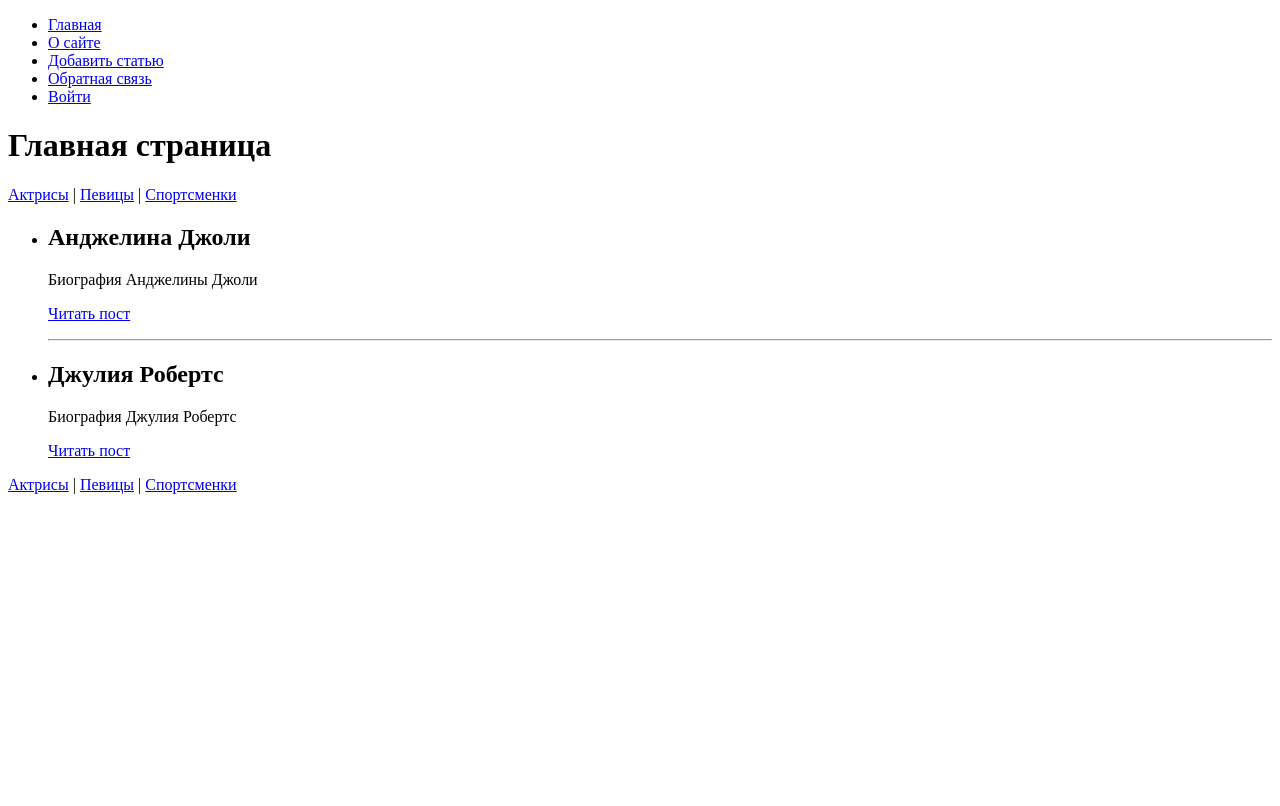
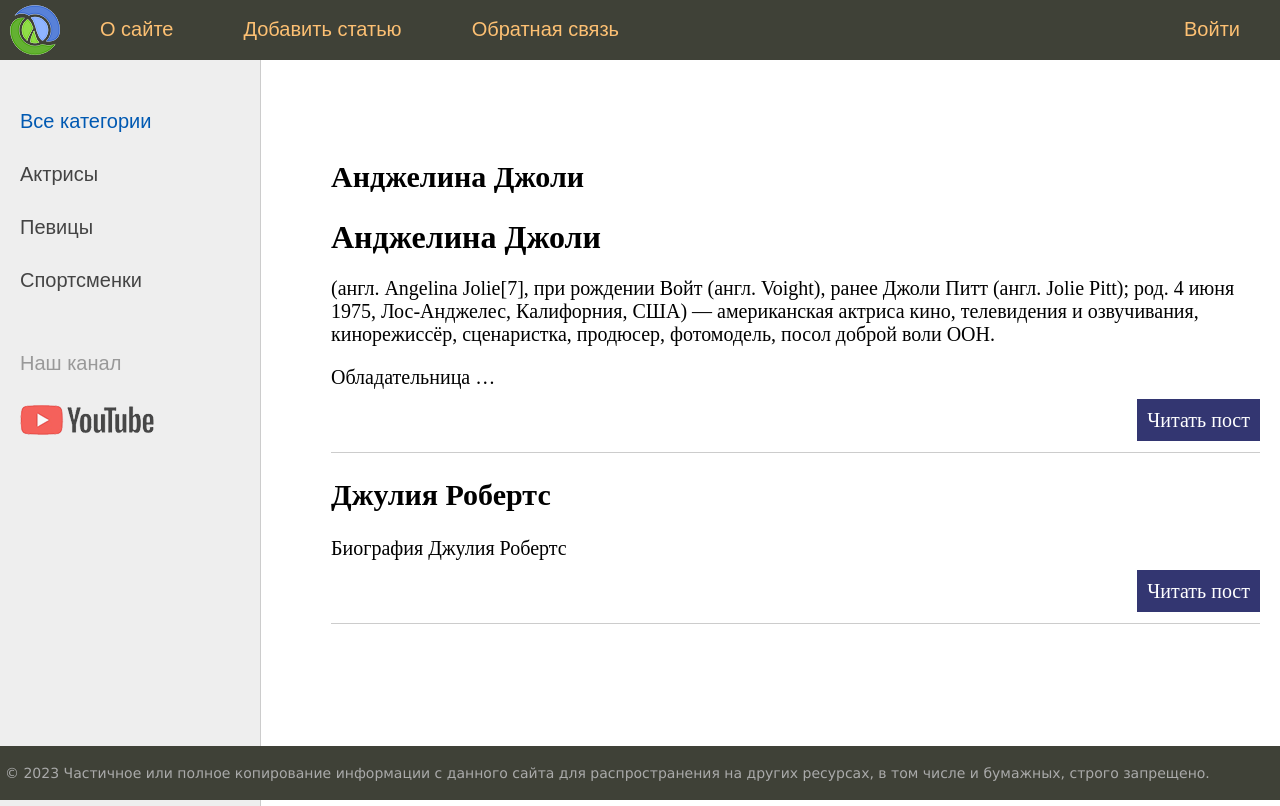
Before and after one commit to egorchik9100/DjangoApp, a Django app: page / in a window 1280 px wide. Before the commit the page ends 494 px from the top, so only its background shows below. Run offline with Django 5.2, Linux system fonts and the light colour scheme.

Commit message:
Доработка шаблонов

```diff
--- a/sitewomen/templates/base.html
+++ b/sitewomen/templates/base.html
@@ -1,17 +1,69 @@
+{% load static %}
+{% load womentags %}
 <!DOCTYPE html>
+<html>
 <head>
-    <meta charset="UTF-8">
-    <title>{{ title }}</title>
+	<title>{{title}}</title>
+	<link type="text/css" href="{% static 'women/css/styles.css' %}" rel="stylesheet" />
+	<meta http-equiv="Content-Type" content="text/html; charset=utf-8">
+	<link rel="shortcut icon" href="{% static 'women/images/main.ico' %}" type="image/x-icon"/>
+	<meta name="viewport" content="width=device-width, initial-scale=1.0">
 </head>
 <body>
-<ul>
-    <li><a href="{% url 'home' %}">Главная</a></li>
-    {% for m in menu %}
-    {% if not forloop.last %}<li>{% else %}<li class="last">{% endif %}
-         <a href="{% url m.url_name %}">{{ m.title }}</a>
-    </li>
+<table class="table-page" border=0 cellpadding="0" cellspacing="0">
+<tr><td valign=top>
+{% block mainmenu %}
+		<div class="header">
+			<ul id="mainmenu" class="mainmenu">
+			<li class="logo"><a href="{% url 'home' %}"><div class="logo"></div></a></li>
+{% for m in menu %}
+	{% if not forloop.last %}<li>{% else %}<li class="last">{% endif %}
+		<a href="{% url m.url_name %}">{{m.title}}</a></li>
 {% endfor %}
-</ul>
-{% block content %} {% endblock %}
+			</ul>
+			<div class="clear"></div>
+		</div>
+{% endblock mainmenu %}
+
+
+<table class="table-content" border=0 cellpadding="0" cellspacing="0">
+<tr>
+<!-- Sidebar слева -->
+	<td valign="top" class="left-chapters">
+	<ul id="leftchapters">
+		{% if cat_selected == 0 or cat_selected is None %}
+		<li class="selected">Все категории</li>
+		{% else %}
+		<li><a href="{% url 'home' %}">Все категории</a></li>
+		{% endif %}
+		{% show_categories cat_selected %}
+		<li class="share">
+		<p>Наш канал</p>
+		<a class="share-yt" href="https://www.youtube.com/channel/UClJzWfGWuGJL2t-3dYKcHTA/playlists" target="_blank" rel="nofollow"></a>
+		</li>
+	</ul>
+</td>
+<!-- Конец Sidebar'а -->
+<td valign="top" class="content">
+	<!-- Хлебные крошки -->
+	{% block breadcrumbs %}
+	{% endblock %}
+
+<!-- Блок контента -->
+	<div class="content-text">
+{% block content %}
+{% endblock %}
+	</div>
+<!-- Конец блока контента -->
+
+</td></tr></table>
+</td></tr>
+<!-- Footer -->
+<tr><td valign=top>
+	<div id="footer">
+		<p>&copy; 2023 Частичное или полное копирование информации с данного сайта для распространения на других ресурсах, в том числе и бумажных, строго запрещено.</p>
+	</div>
+</td></tr></table>
+<!-- Конец footer'а и страницы -->
 </body>
 </html>
--- /dev/null
+++ b/sitewomen/women/static/women/css/styles.css
@@ -0,0 +1,409 @@
+html, body {
+	font-family: 'Arial';
+	margin: 0;
+	padding: 0;
+	height: 100%;
+	width: 100%;
+	color: #444;
+}
+
+a {
+	color: #0059b2;
+	text-decoration: none;
+}
+a:hover {
+	color: #CC0000;
+	text-decoration: underline;
+}
+
+img {max-width: 600px; height: auto;}
+
+img.img-article-left {
+	max-width: 300px;
+	height: auto;
+	float: left;
+	padding: 0 10px 10px 0;
+}
+
+img.img-article-left.thumb {
+	max-width: 150px;
+	height: auto;
+}
+
+p.link-read-post {
+	text-align: right;
+}
+p.link-read-post a {
+	padding: 10px;
+	min-width: 100px;
+	background: #333671;
+	color: #fff;
+	text-decoration: none;
+}
+
+div.article-panel {
+    background: #eee;
+    padding: 5px 10px 5px 10px;
+    box-sizing: border-box;
+    overflow: hidden;
+    color: #555;
+}
+div.article-panel p.first {
+    margin: 0;
+    float: left;
+}
+div.article-panel p.last {
+    margin: 0;
+    float: right;
+}
+
+ul.list-articles {
+	list-style: none;
+	margin: 0;
+	padding: 0;
+}
+ul.list-articles li {
+	border-bottom: 1px solid #ccc;
+}
+
+.table-page {
+	width: 100%;
+	height: 100%;
+	vertical-align: top;
+}
+.table-page tr {height: 100%;}
+
+.clear {clear: both;}
+
+.header {
+	background: #3F4137;
+	height: 60px;
+}
+
+.logo {
+	background: url('../images/logo.png') no-repeat 10px 5px;
+	width: 70px;
+	height: 60px;
+}
+
+ul.mainmenu {
+	list-style: none;
+	margin: 0;
+	padding: 0;
+	height: 60px;
+	color: #fdc073;
+	font-size: 20px;
+	overflow: hidden;
+}
+ul.mainmenu li {
+	float: left;
+	margin: 18px 40px 0 30px;
+}
+ul.mainmenu li.logo {margin: 0;}
+ul.mainmenu li.last {float: right;}
+
+ul.mainmenu li a {
+	color: #fdc073;
+	text-decoration: none;
+}
+ul.mainmenu li a:hover {
+	color: #FDA83D;
+}
+
+.panelitems {
+	text-align: center;
+}
+
+ul.langitem {
+	list-style: none;
+	display: inline-block;
+	margin: 30px;
+	padding: 0;
+	max-width: 300px
+}
+ul.langitem li {
+	margin: 10px 0 0 0;
+	width: 100%;
+}
+ul.langitem li.image {
+	margin: 0;
+	text-align: center;
+	width: 100%;
+	height: 250px;
+	overflow: hidden;
+}
+ul.langitem li.descr {
+	color: #777;
+	height: 170px;
+	overflow: hidden;
+}
+ul.langitem li a {
+	color: #fdc073;
+	text-decoration: none;
+	font-size: 20px;
+}
+ul.langitem li a:hover {
+	color: #FDA83D;
+}
+div.button {
+	background: #3F4137;
+	max-width: 200px;
+	margin: 0 auto;
+	padding: 5px 20px 5px 20px;
+	border-radius: 10px;
+	font-size: 20px;
+}
+
+.table-content {
+	width: 100%;
+	min-height: 100%;
+	height: 100%;
+}
+
+.left-chapters {
+	margin: 0;
+	background: #eee;
+	border-right: 1px solid #ccc;
+}
+.left-chapters ul {
+	width: 230px;
+	margin: 0;
+	padding: 20px 10px 10px 20px;
+	list-style: none;
+	font-size: 20px;
+}
+.left-chapters ul li {
+	margin: 30px 0 0 0;
+	color: #999;
+}
+.left-chapters ul li.selected {color: #0059b2; }
+.left-chapters ul li a {
+	color: #444;
+	text-decoration: none;
+}
+.left-chapters ul li a:hover { color: #CC0000; }
+.left-chapters ul li.share {margin: 60px 0 0 0;}
+.left-chapters ul li.share p {margin: 30px 0 30px 0;}
+.left-chapters ul li.share a {
+	display: inline-block;
+	width: 40px;
+	height: 40px;
+	margin: 0 20px 0 0;
+}
+.left-chapters ul li.share a.share-yt {
+	width: 100%;
+	height: 30px;
+	background: url('../images/share_yt.png') no-repeat 0 0
+}
+.left-chapters ul li.share a.share-yt:hover {
+	width: 100%;
+	height: 30px;
+	background: url('../images/share_yt.png') no-repeat 0 -30px
+}
+
+ul.tags-list {
+    width: 100%;
+	margin: 0;
+	padding: 0;
+	list-style: none;
+}
+
+ul.tags-list li {
+	margin: 0;
+	padding: 0 0 10px;
+    display: inline-block;
+}
+
+ul.tags-list li a {
+	padding: 5px;
+	font-size: 16px;
+	border: 1px solid #aaa;
+}
+
+.content {
+	padding: 40px 20px 20px 40px;
+	width: 100%;
+	box-sizing: border-box;
+}
+
+ul.breadcrumbs {
+	margin: 0;
+	padding: 0;
+	list-style: none;
+	font-size: 20px;
+	font-family: Sans-serif, Arial, Tahoma;
+}
+ul.breadcrumbs li {
+	display: inline-block;
+}
+ul.breadcrumbs li a {
+	color: #0059b2;
+	text-decoration: none;
+}
+ul.breadcrumbs li a:hover { color: #CC0000; }
+ul.breadcrumbs li:after{
+	padding: 0 10px 0 10px;
+	content: "\2192";
+}
+ul.breadcrumbs li.last:after {content: "";}
+
+ul.control {
+	margin: 0;
+	padding: 60px 0 0 0;
+	list-style: none;
+	font-family: Sans-serif, Arial, Tahoma;
+	font-size: 18px;
+	width: 100%;
+}
+ul.control li {	float: left; padding: 0 0 0 10px;}
+ul.control li.first:before {content: "\2190"; padding: 0 10px 0 0;}
+ul.control li.last {float: right; padding: 0 40px 0 0;}
+ul.control li.last:after {content: "\2192"; padding: 0 0 0 10px;}
+ul.control li a { color: #0059b2; text-decoration: none; }
+ul.control li a:hover { color: #CC0000; }
+
+ul.content-table {
+	margin: 0;
+	padding: 60px 0 0 30px;
+	list-style: none;
+	font-family: Sans-serif, Arial, Tahoma;
+	font-size: 28px;
+}
+ul.content-table li {
+	margin: 0 0 40px 0;
+}
+ul.content-table li a {
+	color: #BB5715;
+	text-decoration: none;
+}
+ul.content-table li a:hover {color: #F0711C;}
+
+.content-text {
+	margin: 60px 0 0 30px;
+	color: #000;
+	font-size: 20px;
+	font-family: Yandex Sans Display Light;
+}
+.content-text h1 {font-size: 32px;}
+
+ul.lang-list {
+	list-style: none;
+	margin: 0;
+	padding: 14px 0 0 0;
+	background: #3F4137;
+	width: 100%;
+	height: 50px;
+	border-top: 1px solid #959A82;
+	box-sizing: border-box;
+	font-size: 18px;
+	font-family: Sans-serif, Arial, Tahoma;
+}
+ul.lang-list li {
+	display: inline-block;
+	margin-left: 40px;
+}
+ul.lang-list li.selected {color: #fdc073; border-bottom: 1px solid #fdc073;}
+ul.lang-list li a {
+	color: #eee;
+	text-decoration: none;
+}
+ul.lang-list li a:hover {color: #fdc073;}
+
+.topic-subject .topic-line {
+	border-bottom: 1px solid #CC0000;
+	margin-top: -16px;
+}
+
+.topic-subject .topic-text {
+	display: inline-block;
+	font-size: 28px;
+	color: #777;
+	padding: 0 10px 0 10px;
+	margin-left: 30px;
+	background: #fff;
+	font-family: Sans-serif, Arial, Tahoma;
+}
+
+.list-topic {
+	margin: 40px 0 60px 0;
+	font-family: Sans-serif, Arial, Tahoma;
+}
+.list-topic p {
+	margin: 0;
+	font-size: 28px;
+}
+.list-topic ol {
+	columns: 2;
+	-webkit-columns: 2;
+	column-gap: 40px;
+}
+.list-topic ol li {
+	display: list-item;
+	margin: 10px 10px 0 0px;
+	padding: 0 0 0 10px;
+}
+.list-topic ol li a {
+	color: #0059b2;
+	text-decoration: none;
+}
+.list-topic ol li a:hover {color: #CC0000;}
+
+.highlight {
+	max-width: 350px;
+	padding: 0 10px 0 10px;
+	margin: 0;
+	overflow: auto;
+	overflow-y: hidden;
+	background: #f0f0f0;
+}
+.highlight p { margin: 0; }
+.highlight .block {
+	width: 100%;
+	margin: 0;
+}
+.highlight .block p { margin: 0; }
+
+.quote {
+	background: url('../images/blockquote.png') no-repeat 0 10px;
+	padding: 5px 5px 5px 70px;
+	font-family: Sans-serif, Arial, Tahoma;
+	font-style: italic;
+}
+
+#footer {
+	box-sizing: border-box;
+
+	background: #3F4137;
+	padding: 5px;
+	color: #aaa;
+	font-size: 14px;
+	font-family: Verdana, Geneva, Arial, Helvetica;
+	text-align: left;
+	overflow: hidden;
+}
+#footer a {
+	text-decoration: underline;
+	color: #aaa;
+}
+
+.form-input {
+    width: 300px;
+    font-size: 16px;
+}
+
+.form-label {
+    display: inline-block;
+    min-width: 150px;
+    vertical-align: top;
+}
+
+.form-error ul {
+    list-style: none;
+    padding: 0;
+    color: #CC0000;
+}
+
+.form-button {
+    min-width: 200px;
+    font-size: 16px;
+}
--- a/sitewomen/women/templates/women/about.html
+++ b/sitewomen/women/templates/women/about.html
@@ -1,4 +1,5 @@
 {% extends 'base.html' %}
+
 {% block content %}
-<h1>{{ title }}</h1>
+<h1>{{title}}</h1>
 {% endblock %}
--- a/sitewomen/women/templates/women/index.html
+++ b/sitewomen/women/templates/women/index.html
@@ -1,24 +1,17 @@
 {% extends 'base.html' %}
+
 {% block content %}
-<h1>{{ title }}</h1>
-
-{% include 'women/includes/nav.html' %}
-
-
-<ul>
-    {% for p in posts %}
-    {% if p.is_published %}
-    <li>
-        <h2>{{ p.title }}</h2>
-        <p>{{ p.content }}</p>
-        <p><a href="{% url 'post' p.id %}">Читать пост</a></p>
-        {% if not forloop.last %}
-        <hr>
-        {% endif %}
-    </li>
-    {% endif %}
-    {% endfor %}
+<ul class="list-articles">
+	{% for p in posts %}
+	{% if p.is_published %}
+			<li><h2>{{p.title}}</h2>
+    {% autoescape off %}
+	{{p.content|linebreaks|truncatewords:40}}
+    {% endautoescape %}
+			<div class="clear"></div>
+			<p class="link-read-post"><a href="{% url 'post' p.id %}">Читать пост</a></p>
+			</li>
+	{% endif %}
+	{% endfor %}
 </ul>
-
-{% include 'women/includes/nav.html' %}
 {% endblock %}
--- /dev/null
+++ b/sitewomen/women/templates/women/list_categories.html
@@ -0,0 +1,7 @@
+{% for cat in cats %}
+{% if cat.id == cat_selected %}
+<li class="selected">{{ cat.name }}</li>
+{% else %}
+<li><a href="{% url 'category' cat.id %}">{{ cat.name }}</a></li>
+{% endif %}
+{% endfor %}
--- /dev/null
+++ b/sitewomen/women/templatetags/womentags.py
@@ -0,0 +1,15 @@
+from django import template
+import women.views as views
+
+register = template.Library()
+
+
+@register.simple_tag(name='get_cats')
+def get_categories():
+    return views.cats_db
+
+
+@register.inclusion_tag('women/list_categories.html')
+def show_categories(cat_selected=0):
+    cats = views.cats_db
+    return {'cats': cats, 'cat_selected': cat_selected}
--- a/sitewomen/women/urls.py
+++ b/sitewomen/women/urls.py
@@ -9,4 +9,5 @@ urlpatterns = [
     path('contact/', views.contact, name='contact'),
     path('login/', views.login, name='login'),
     path('post/<int:post_id>/', views.show_post, name='post'),
+    path('category/<int:cat_id>/', views.show_category, name='category'),
 ]
--- a/sitewomen/women/views.py
+++ b/sitewomen/women/views.py
@@ -8,9 +8,23 @@ menu = [{'title': "О сайте", 'url_name': 'about'},
 ]
 
 data_db = [
-    {'id': 1, 'title': 'Анджелина Джоли', 'content': 'Биография Анджелины Джоли', 'is_published': True},
+
+    {'id': 1, 'title': 'Анджелина Джоли', 'content': '''<h1>Анджелина Джоли</h1> (англ. Angelina Jolie[7], при рождении Войт (англ. Voight), ранее Джоли Питт (англ. Jolie Pitt); род. 4 июня 1975, Лос-Анджелес, Калифорния, США) — американская актриса кино, телевидения и озвучивания, кинорежиссёр, сценаристка, продюсер, фотомодель, посол доброй воли ООН.
+
+    Обладательница премии «Оскар», трёх премий «Золотой глобус» (первая актриса в истории, три года подряд выигравшая премию) и двух «Премий Гильдии киноактёров США».''',
+
+     'is_published': True},
+
     {'id': 2, 'title': 'Марго Робби', 'content': 'Биография Марго Робби', 'is_published': False},
+
     {'id': 3, 'title': 'Джулия Робертс', 'content': 'Биография Джулия Робертс', 'is_published': True},
+
+]
+
+cats_db = [
+    {'id': 1, 'name': 'Актрисы'},
+    {'id': 2, 'name': 'Певицы'},
+    {'id': 3, 'name': 'Спортсменки'},
 ]
 
 
@@ -20,7 +34,8 @@ def index(request):
     data = {
             'title': 'Главная страница',
             'menu': menu,
-        'posts': data_db,
+            'posts': data_db,
+            'cat_selected': 0,
             }
     return render(request, 'women/index.html', context=data)
 
@@ -45,5 +60,15 @@ def login(request):
     return HttpResponse("Авторизация")
 
 
+def show_category(request, cat_id):
+    data = {
+        'title': 'Отображение по рубрикам',
+        'menu': menu,
+        'posts': data_db,
+        'cat_selected': cat_id,
+    }
+    return render(request, 'women/index.html', context=data)
+
+
 def page_not_found(request, exception):
     return HttpResponseNotFound("<h1>Страница не найдена.</h1>")
```
Also changed, not shown: sitewomen/women/static/women/images/blockquote.png (added), sitewomen/women/static/women/images/btn_yt.png (added), sitewomen/women/static/women/images/logo.png (added), sitewomen/women/static/women/images/main.ico (added), sitewomen/women/static/women/images/share_yt.png (added), sitewomen/women/static/women/images/smallmenu.png (added), sitewomen/women/templatetags/__init__.py (added).
